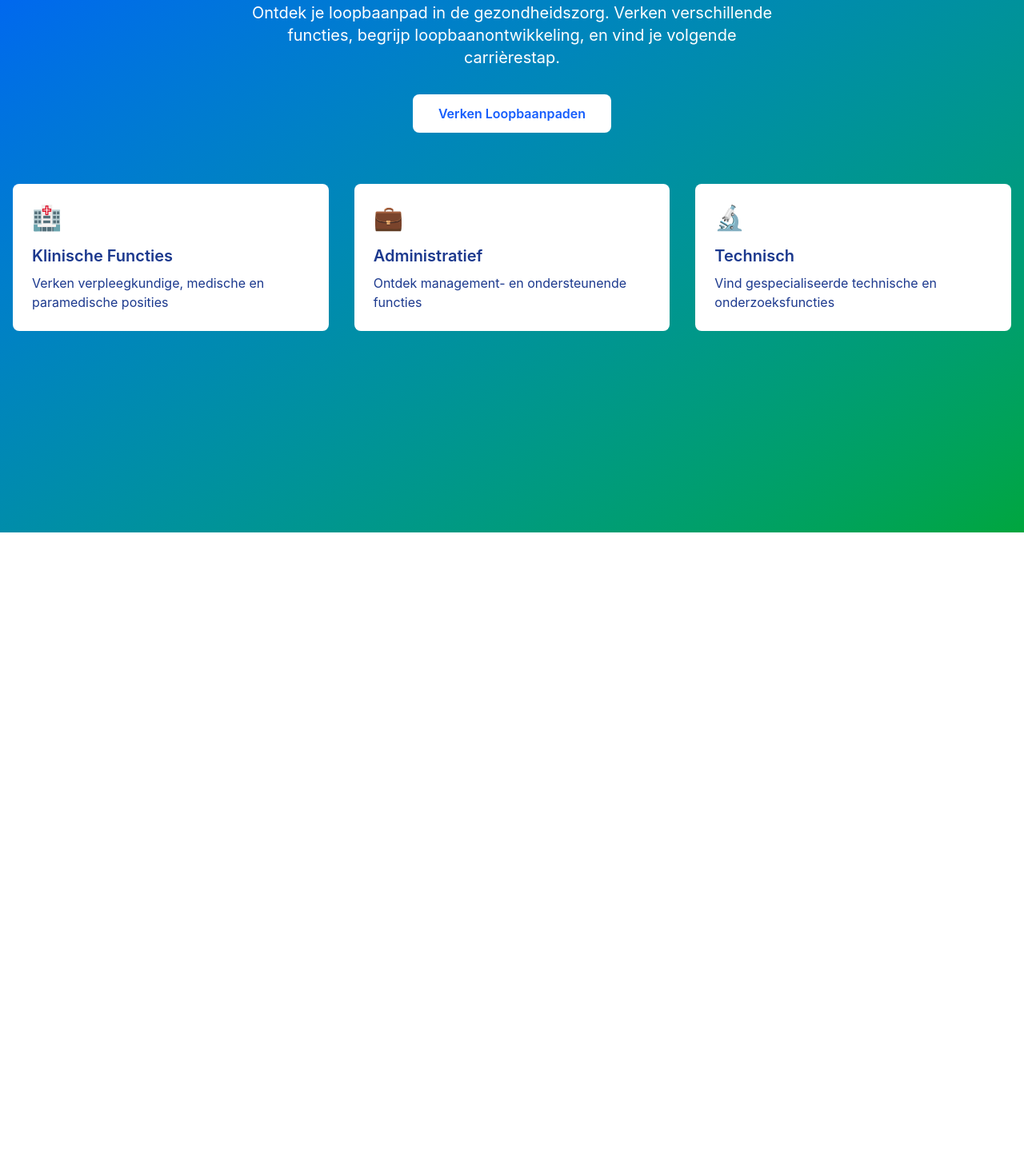
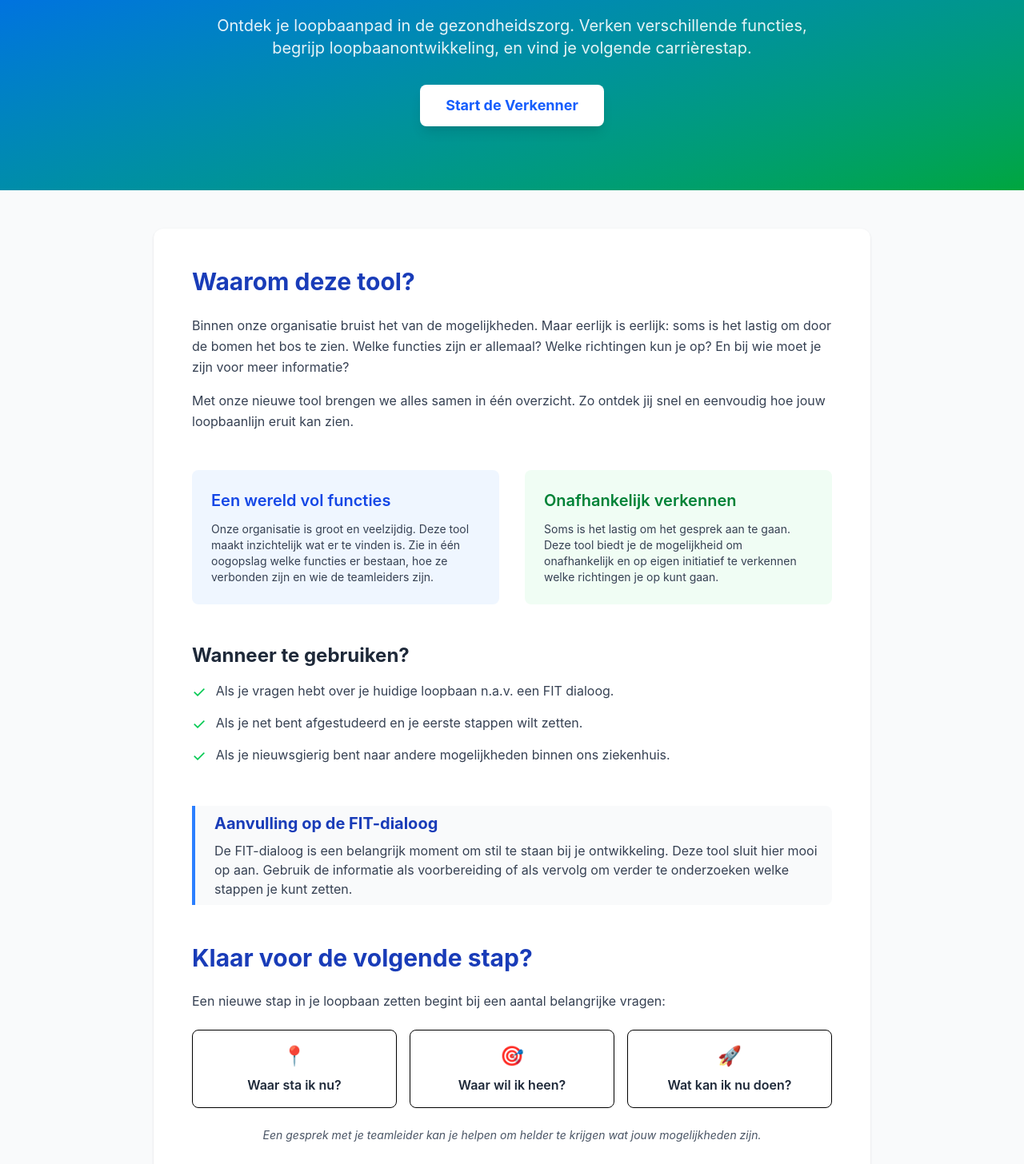
Before and after one commit to eddieedease/careerpath, an Angular app: page /landing in a window 1280 px wide. Shown: the part 134-1590 px from the top of the page at 80% size. Before the commit the page ends 800 px from the top, so only its background shows below. Built offline with nearby package versions, Linux system fonts and the light colour scheme.

Commit message:
ui enhancements

```diff
--- a/src/app/pages/explore/explore.ts
+++ b/src/app/pages/explore/explore.ts
@@ -125,7 +125,7 @@ export class Explore implements OnInit, AfterViewInit {
       const node = this.cy.getElementById(this.selectedStartNode.id);
       if (node) {
         this.selectNodeById(this.selectedStartNode.id);
-        this.cy.center(node);
+
       }
     }
   }
@@ -176,7 +176,8 @@ export class Explore implements OnInit, AfterViewInit {
           id: node.id,
           label: node.label,
           department: node.department,
-          level: node.level
+          level: node.level,
+          salary: node.salary
         }
       })),
       ...this.careerPaths.map(path => ({
@@ -476,6 +477,12 @@ export class Explore implements OnInit, AfterViewInit {
   selectSearchResult(node: NodeData) {
     this.searchQuery = '';
     this.searchResults = [];
+
+    // Reset filters
+    this.selectedDepartment = '';
+    this.selectedSalaryLevel = '';
+    this.applyFilters(); // Apply reset filters (shows all nodes)
+
     const cyNode = this.cy.getElementById(node.id);
     if (cyNode) {
       cyNode.trigger('tap');
@@ -568,7 +575,7 @@ export class Explore implements OnInit, AfterViewInit {
       node.trigger('tap');
 
       // Use setTimeout to ensure zoom happens after tap event completes
-      setTimeout(() => {
+      if (false) setTimeout(() => {
         // Get outgoing edges and their target nodes for better zoom
         const outgoingEdges = node.outgoers('edge');
         const outgoingNodes = outgoingEdges.targets();
@@ -595,16 +602,21 @@ export class Explore implements OnInit, AfterViewInit {
   }
 
   // Filter nodes based on selected department and salary
+
   applyFilters() {
-    // Reset all nodes to visible first
-    this.cy.nodes().style({ 'display': 'element' });
+    // Reset all nodes to fully visible first
+    this.cy.nodes().style({
+      'opacity': 1,
+      'display': 'element'
+    });
+    this.cy.edges().style({ 'opacity': 1 });
 
     // Apply department filter
     if (this.selectedDepartment) {
       this.showWelcome = false; // Hide welcome screen when a department is selected
       this.cy.nodes().filter((node: any) =>
         node.data('department') !== this.selectedDepartment
-      ).style({ 'display': 'none' });
+      ).style({ 'opacity': 0.1 });
     }
 
     // Apply salary filter
@@ -612,11 +624,20 @@ export class Explore implements OnInit, AfterViewInit {
       this.showWelcome = false; // Hide welcome screen when a salary level is selected
       this.cy.nodes().filter((node: any) =>
         node.data('salary') !== this.selectedSalaryLevel
-      ).style({ 'display': 'none' });
+      ).style({ 'opacity': 0.1 });
     }
 
-    // Fit the view to show visible nodes
-    this.cy.fit();
+    // Also dim edges connected to dimmed nodes
+    this.cy.nodes().filter((node: any) => node.style('opacity') < 1).connectedEdges().style({ 'opacity': 0.05 });
+
+    // Smart fit: only fit if we don't have a selected node that is still visible
+    const selectedNodeStillVisible = this.selectedNode &&
+      this.cy.getElementById(this.selectedNode.id).style('opacity') === 1;
+
+    if (!selectedNodeStillVisible) {
+      // Fit the view to show visible nodes only if we lost our focus point
+      this.cy.fit();
+    }
   }
 
   // Reset all filters
--- a/src/app/pages/landing/landing.html
+++ b/src/app/pages/landing/landing.html
@@ -1,40 +1,111 @@
-<div class="min-h-screen bg-gradient-to-br from-blue-600 to-green-600">
-  <div class="container mx-auto px-4 py-16">
-    <div class="text-center text-white">
-      <h1 class="text-5xl font-bold mb-6">
+<div class="min-h-screen bg-gray-50">
+  <!-- Hero Section -->
+  <div class="bg-gradient-to-br from-blue-600 to-green-600 text-white py-20">
+    <div class="container mx-auto px-4 text-center">
+      <h1 class="text-4xl md:text-5xl font-bold mb-6">
         Ziekenhuis Loopbaanontwikkeling
       </h1>
-      <p class="text-xl mb-8 max-w-2xl mx-auto">
+      <p class="text-xl mb-8 max-w-3xl mx-auto opacity-90">
         Ontdek je loopbaanpad in de gezondheidszorg. Verken verschillende functies,
         begrijp loopbaanontwikkeling, en vind je volgende carrièrestap.
       </p>
-      <div class="space-y-4">
-        <button
-          routerLink="/explore"
-          class="bg-white text-blue-600 px-8 py-3 rounded-lg font-semibold hover:bg-gray-100 transition-colors">
-          Verken Loopbaanpaden
-        </button>
-      </div>
+      <button routerLink="/explore"
+        class="bg-white text-blue-600 px-8 py-3 rounded-lg font-bold text-lg hover:bg-gray-100 transition-transform hover:scale-105 shadow-lg">
+        Start de Verkenner
+      </button>
     </div>
+  </div>
 
-    <div class="mt-16 grid md:grid-cols-3 gap-8">
-      <div class="bg-white bg-opacity-20 backdrop-blur-lg rounded-lg p-6 text-blue-900">
-        <div class="text-3xl mb-4">🏥</div>
-        <h3 class="text-xl font-semibold mb-2">Klinische Functies</h3>
-        <p>Verken verpleegkundige, medische en paramedische posities</p>
+  <!-- Content Section -->
+  <div class="container mx-auto px-4 py-12">
+    <div class="max-w-4xl mx-auto bg-white rounded-xl shadow-sm p-8 md:p-12 space-y-12">
+
+      <!-- Intro -->
+      <section>
+        <h2 class="text-3xl font-bold text-blue-800 mb-6">Waarom deze tool?</h2>
+        <p class="text-gray-700 leading-relaxed mb-4">
+          Binnen onze organisatie bruist het van de mogelijkheden. Maar eerlijk is eerlijk: soms is het lastig om door
+          de bomen het bos te zien. Welke functies zijn er allemaal? Welke richtingen kun je op? En bij wie moet je zijn
+          voor meer informatie?
+        </p>
+        <p class="text-gray-700 leading-relaxed">
+          Met onze nieuwe tool brengen we alles samen in één overzicht. Zo ontdek jij snel en eenvoudig hoe jouw
+          loopbaanlijn eruit kan zien.
+        </p>
+      </section>
+
+      <!-- Features Grid -->
+      <div class="grid md:grid-cols-2 gap-8">
+        <div class="bg-blue-50 p-6 rounded-lg">
+          <h3 class="text-xl font-semibold text-blue-700 mb-3">Een wereld vol functies</h3>
+          <p class="text-gray-700 text-sm">
+            Onze organisatie is groot en veelzijdig. Deze tool maakt inzichtelijk wat er te vinden is. Zie in één
+            oogopslag welke functies er bestaan, hoe ze verbonden zijn en wie de teamleiders zijn.
+          </p>
+        </div>
+        <div class="bg-green-50 p-6 rounded-lg">
+          <h3 class="text-xl font-semibold text-green-700 mb-3">Onafhankelijk verkennen</h3>
+          <p class="text-gray-700 text-sm">
+            Soms is het lastig om het gesprek aan te gaan. Deze tool biedt je de mogelijkheid om onafhankelijk en op
+            eigen initiatief te verkennen welke richtingen je op kunt gaan.
+          </p>
+        </div>
       </div>
 
-      <div class="bg-white bg-opacity-20 backdrop-blur-lg rounded-lg p-6 text-blue-900">
-        <div class="text-3xl mb-4">💼</div>
-        <h3 class="text-xl font-semibold mb-2">Administratief</h3>
-        <p>Ontdek management- en ondersteunende functies</p>
-      </div>
+      <!-- Usage Scenarios -->
+      <section>
+        <h3 class="text-2xl font-bold text-gray-800 mb-4">Wanneer te gebruiken?</h3>
+        <ul class="space-y-3">
+          <li class="flex items-start">
+            <span class="text-green-500 mr-3 text-xl">✓</span>
+            <span class="text-gray-700">Als je vragen hebt over je huidige loopbaan n.a.v. een FIT dialoog.</span>
+          </li>
+          <li class="flex items-start">
+            <span class="text-green-500 mr-3 text-xl">✓</span>
+            <span class="text-gray-700">Als je net bent afgestudeerd en je eerste stappen wilt zetten.</span>
+          </li>
+          <li class="flex items-start">
+            <span class="text-green-500 mr-3 text-xl">✓</span>
+            <span class="text-gray-700">Als je nieuwsgierig bent naar andere mogelijkheden binnen ons ziekenhuis.</span>
+          </li>
+        </ul>
+      </section>
 
-      <div class="bg-white bg-opacity-20 backdrop-blur-lg rounded-lg p-6 text-blue-900">
-        <div class="text-3xl mb-4">🔬</div>
-        <h3 class="text-xl font-semibold mb-2">Technisch</h3>
-        <p>Vind gespecialiseerde technische en onderzoeksfuncties</p>
-      </div>
+      <!-- FIT Dialogue -->
+      <section class="border-l-4 border-blue-500 pl-6 py-2 bg-gray-50 rounded-r-lg">
+        <h3 class="text-xl font-bold text-blue-800 mb-2">Aanvulling op de FIT-dialoog</h3>
+        <p class="text-gray-700">
+          De FIT-dialoog is een belangrijk moment om stil te staan bij je ontwikkeling. Deze tool sluit hier mooi op
+          aan. Gebruik de informatie als voorbereiding of als vervolg om verder te onderzoeken welke stappen je kunt
+          zetten.
+        </p>
+      </section>
+
+      <!-- Next Steps -->
+      <section>
+        <h2 class="text-3xl font-bold text-blue-800 mb-6">Klaar voor de volgende stap?</h2>
+        <p class="text-gray-700 mb-6">
+          Een nieuwe stap in je loopbaan zetten begint bij een aantal belangrijke vragen:
+        </p>
+        <div class="grid md:grid-cols-3 gap-4 text-center">
+          <div class="p-4 border rounded-lg hover:shadow-md transition-shadow">
+            <div class="text-2xl mb-2">📍</div>
+            <div class="font-semibold text-gray-800">Waar sta ik nu?</div>
+          </div>
+          <div class="p-4 border rounded-lg hover:shadow-md transition-shadow">
+            <div class="text-2xl mb-2">🎯</div>
+            <div class="font-semibold text-gray-800">Waar wil ik heen?</div>
+          </div>
+          <div class="p-4 border rounded-lg hover:shadow-md transition-shadow">
+            <div class="text-2xl mb-2">🚀</div>
+            <div class="font-semibold text-gray-800">Wat kan ik nu doen?</div>
+          </div>
+        </div>
+        <p class="text-gray-600 mt-6 text-sm italic text-center">
+          Een gesprek met je teamleider kan je helpen om helder te krijgen wat jouw mogelijkheden zijn.
+        </p>
+      </section>
+
     </div>
   </div>
 </div>
--- a/src/app/services/career-data.service.ts
+++ b/src/app/services/career-data.service.ts
@@ -35,12 +35,13 @@ interface PathsResponse {
   providedIn: 'root'
 })
 export class CareerDataService {
-  constructor(private http: HttpClient) {}
+  constructor(private http: HttpClient) { }
 
   getCareerData(): Observable<CareerData> {
+    const timestamp = new Date().getTime();
     return forkJoin({
-      nodes: this.http.get<NodesResponse>('assets/data/career-nodes.json'),
-      paths: this.http.get<PathsResponse>('assets/data/career-paths.json')
+      nodes: this.http.get<NodesResponse>(`assets/data/career-nodes.json?v=${timestamp}`),
+      paths: this.http.get<PathsResponse>(`assets/data/career-paths.json?v=${timestamp}`)
     }).pipe(
       map(response => ({
         nodes: response.nodes.nodes,
--- a/src/index.html
+++ b/src/index.html
@@ -1,13 +1,19 @@
 <!doctype html>
 <html lang="nl">
+
 <head>
   <meta charset="utf-8">
   <title>Ziekenhuis Loopbaanontwikkeling</title>
   <base href="/">
   <meta name="viewport" content="width=device-width, initial-scale=1">
+  <meta http-equiv="Cache-Control" content="no-cache, no-store, must-revalidate">
+  <meta http-equiv="Pragma" content="no-cache">
+  <meta http-equiv="Expires" content="0">
   <link rel="icon" type="image/x-icon" href="favicon.ico">
 </head>
+
 <body>
   <app-root></app-root>
 </body>
+
 </html>
```
Also changed, not shown: src/app/pages/explore/explore.html (+8 -10 lines), 1 other file (tests, documents, lock files or other folders).
